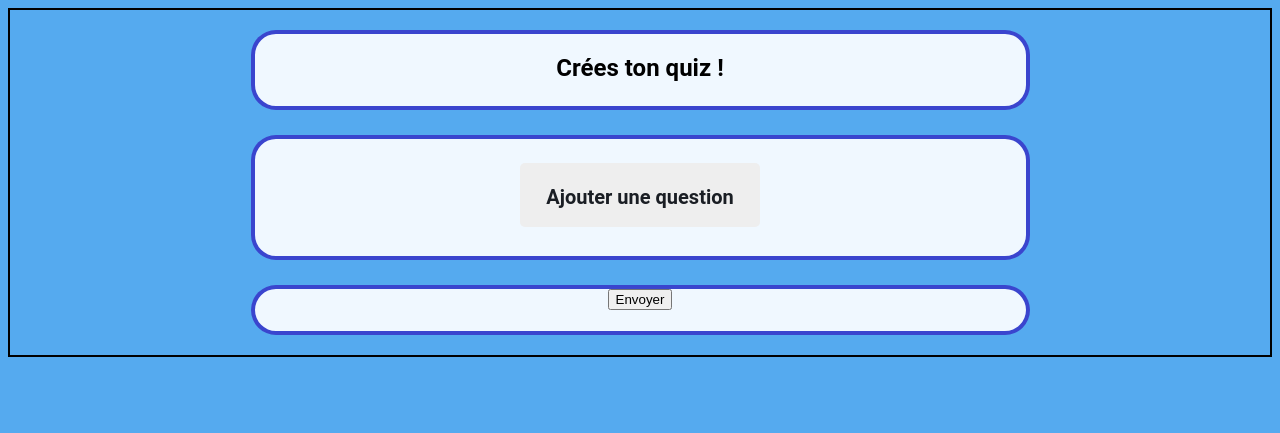
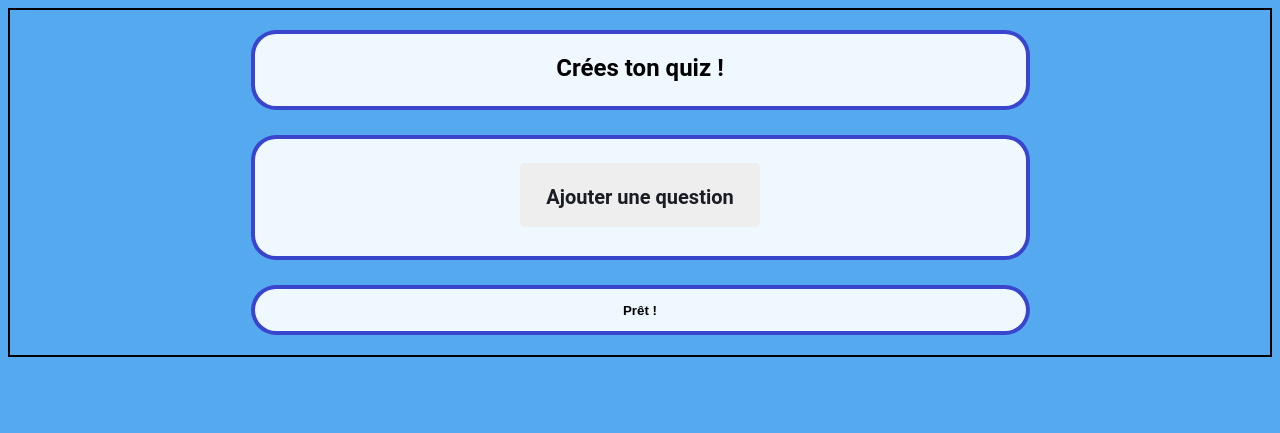
Before and after one commit to ZLKratox/Projet-EFREI-quizz, a PHP site: page / in a window 1280 px wide. Shown: the top 433 px of the page. Run offline with PHP 8.4, Linux system fonts and the light colour scheme.

Commit message:
maj css/html

```diff
--- a/css/style.css
+++ b/css/style.css
@@ -40,6 +40,11 @@ body {
 
 #submit{
     cursor: pointer;
+    width: 100%;
+    height: 100%;
+    border: none;
+    background-color: rgba(240, 248, 255, 0);
+    font-weight: bold;
 }
 
 .wrapper {
--- a/index.html
+++ b/index.html
@@ -76,7 +76,7 @@
         </div>
 
         <div class="grid-item" id="poster">
-            <input type="submit" id="submit" value="Envoyer">
+            <input type="submit" id="submit" value="Prêt !">
         </div>
     </div>
 </body>
```
